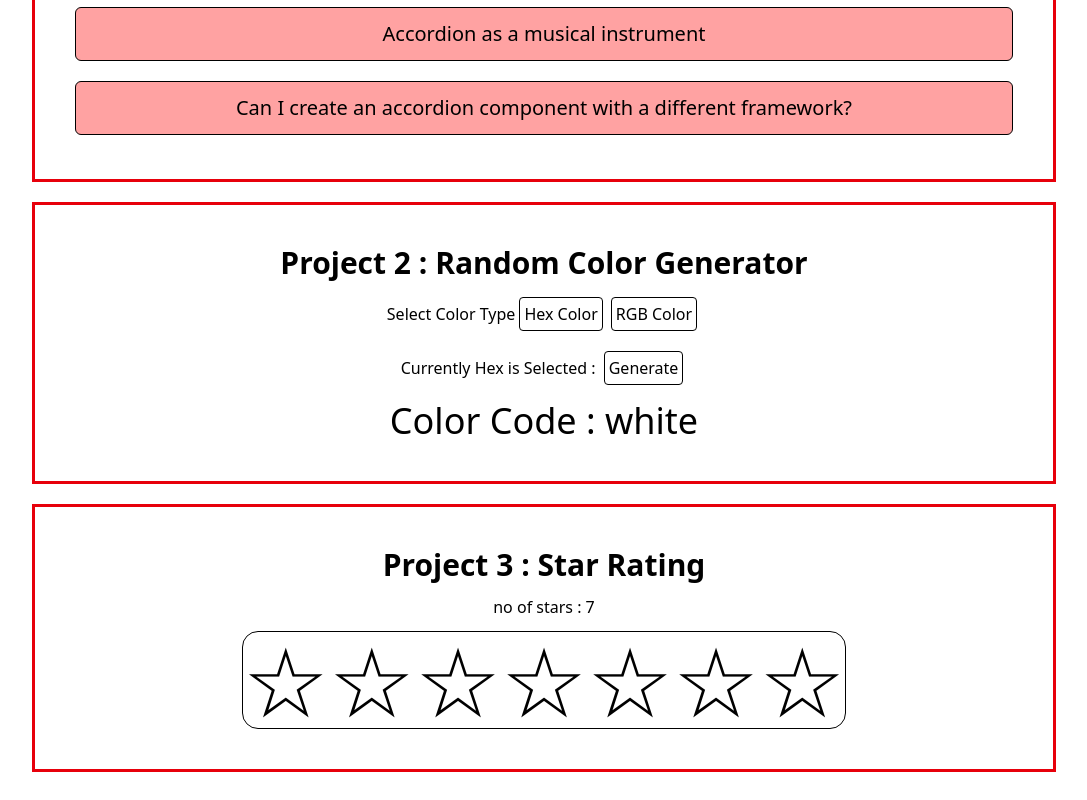
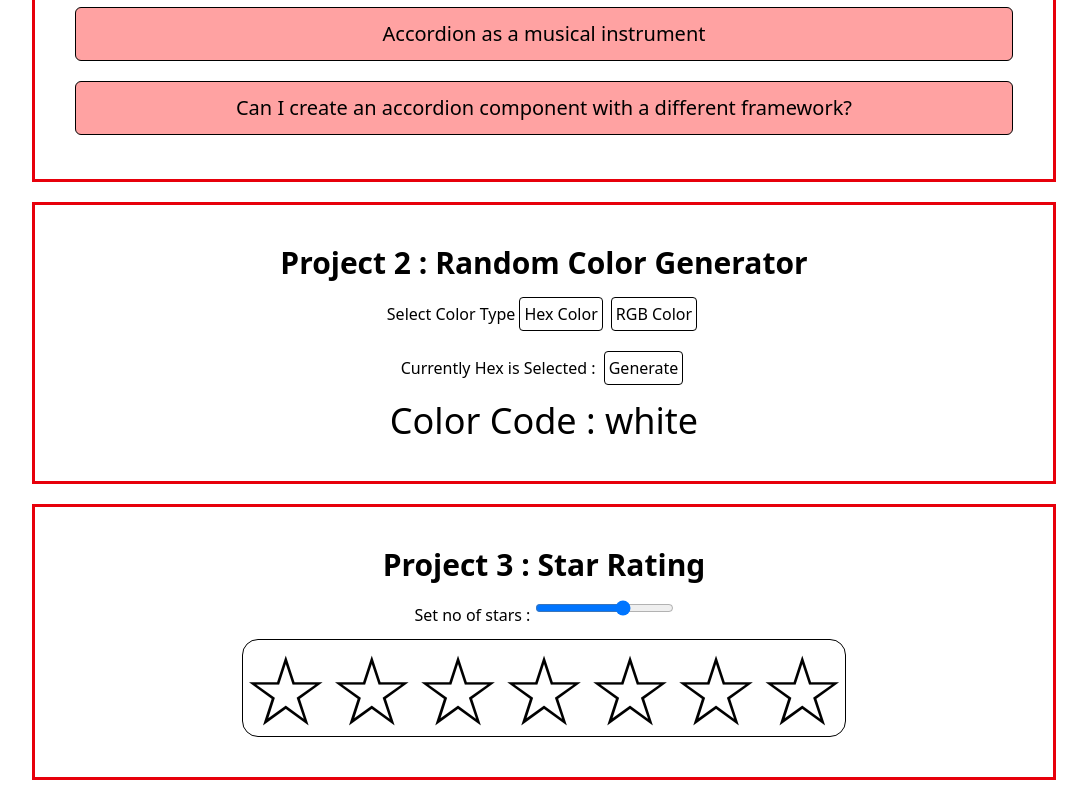
Before and after one commit to SanjeevKumar3662/20plusReactProjects, a React (Vite) app in the folder plusReactProject/: page / in a window 1280 px wide. Shown: the part 302-1102 px from the top of the page, without its empty margins (96-1183 px from the left). Built offline with nearby package versions, Linux system fonts and the light colour scheme.

Commit message:
add a range input, that sets the no. of stars

```diff
--- a/plusReactProject/src/components/starRating/StarRating.jsx
+++ b/plusReactProject/src/components/starRating/StarRating.jsx
@@ -1,20 +1,35 @@
-import React, { useState } from "react";
+import { useState } from "react";
 
 const StarRating = ({ noOfStars }) => {
+  const [starsToShow, setStarsToShow] = useState(noOfStars);
   const [rating, setRating] = useState(-1);
   const [hoverRating, setHoverRating] = useState(-1);
   const [isHover, setIsHover] = useState(false);
 
-  const stars = new Array(noOfStars).fill(0);
-  // console.log(stars);
+  const stars = new Array(starsToShow).fill(0);
+  // console.log(starsToShow);
+
+  const handleChange = (event) => {
+    setStarsToShow(Number(event.target.value));
+  };
 
   return (
     <div className="t-container">
       <h1 className="t-h1">Project 3 : Star Rating</h1>
-      <h1>no of stars : {noOfStars}</h1>
+      <div className="">
+        Set no of stars :{" "}
+        <input
+          className="border-1 p-1"
+          type="range"
+          min={1}
+          max={10}
+          value={starsToShow}
+          onChange={(e) => handleChange(e)}
+        />
+      </div>
 
       <div
-        className="border-1 rounded-2xl "
+        className="border-1 rounded-2xl flex flex-wrap sm"
         onMouseLeave={() => {
           setHoverRating(-1);
           setIsHover(false);
@@ -29,7 +44,7 @@ const StarRating = ({ noOfStars }) => {
                 setIsHover(true);
               }}
               key={index}
-              className="text-8xl text-amber-300 font-semi-bold p-0"
+              className="text-8xl text-amber-300 font-semi-bold max-sm:text-6xl"
             >
               ☆
             </span>
@@ -39,7 +54,7 @@ const StarRating = ({ noOfStars }) => {
               onMouseLeave={() => setHoverRating(-1)}
               onMouseEnter={() => setHoverRating(index)}
               key={index}
-              className="text-8xl font-semi-bold"
+              className="text-8xl font-semi-bold max-sm:text-6xl"
             >
               ☆
             </span>
```
